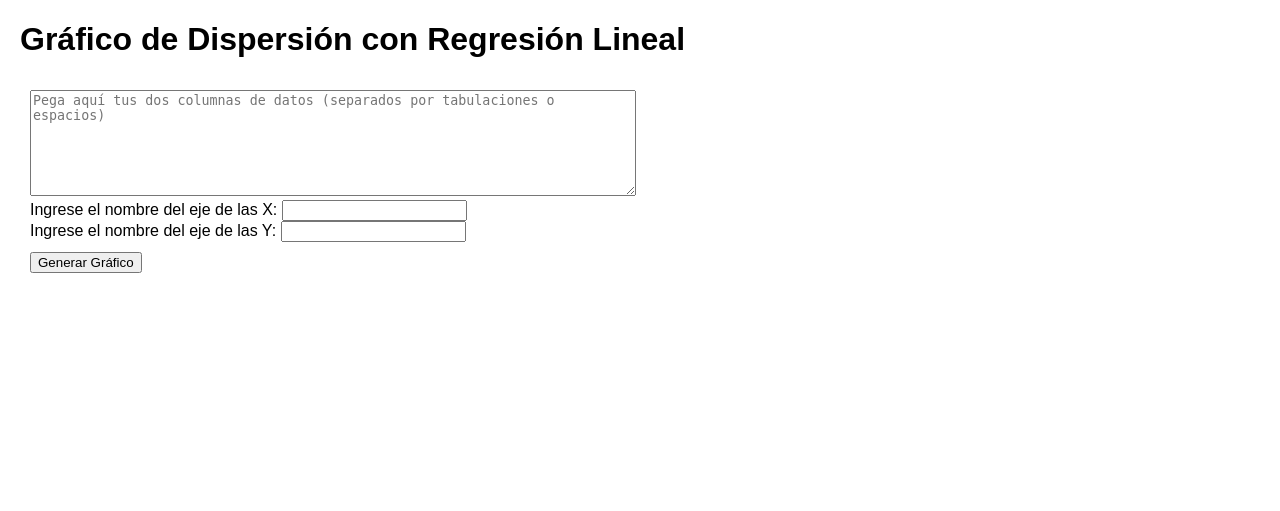
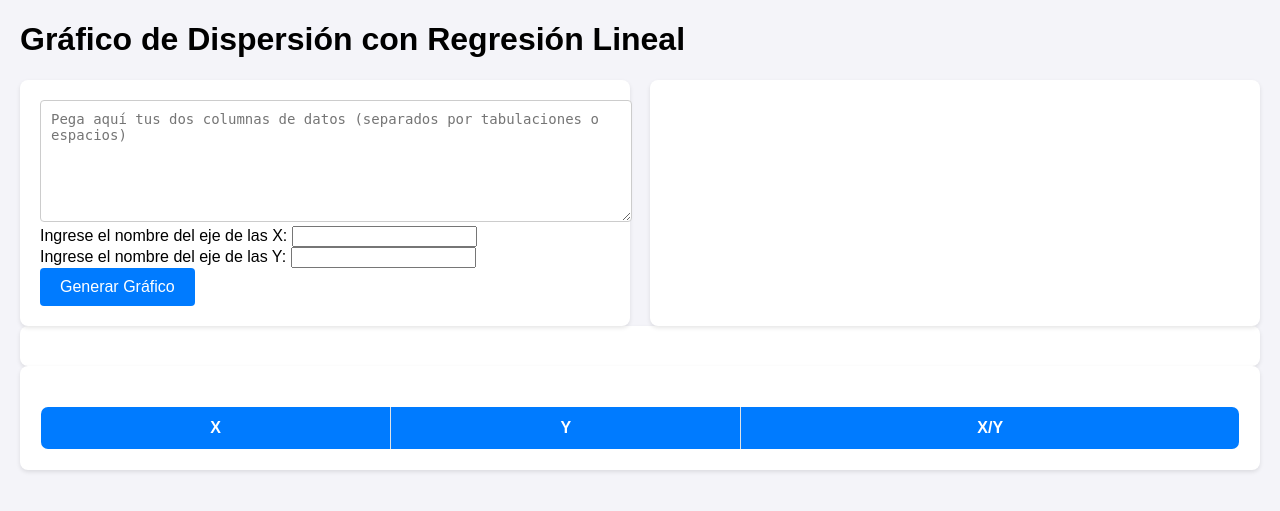
Before and after one commit to pauloccc1207/regresion, a Flask app: page / in a window 1280 px wide. Shown: the top 511 px of the page. Run offline with Flask 3, Linux system fonts and the light colour scheme; lists and menus that the app fills with data are empty; some libraries are stand-ins or nearby versions.

Commit message:
tercera actualización de regresión

```diff
--- a/app.py
+++ b/app.py
@@ -4,71 +4,65 @@ import numpy as np
 from sklearn.linear_model import LinearRegression
 from sklearn.metrics import r2_score, mean_squared_error
 
-def crear_app():
+app = Flask(__name__, static_folder='templates')
 
-    app = Flask(__name__, static_folder='templates')
+@app.route('/')
+def home():
+    return app.send_static_file('index.html')
 
-    @app.route('/')
-    def home():
-        return app.send_static_file('index.html')
+@app.route('/analyze', methods=['POST'])
+def analyze():
+    try:
+        data = request.json
+        x_values = np.array([float(x) for x in data['x']]).reshape(-1, 1)
+        y_values = np.array([float(y) for y in data['y']])
 
-    @app.route('/analyze', methods=['POST'])
-    def analyze():
-        try:
-            data = request.json
-            x_values = np.array([float(x) for x in data['x']]).reshape(-1, 1)
-            y_values = np.array([float(y) for y in data['y']])
+        # Realizar regresión lineal
+        model = LinearRegression()
+        model.fit(x_values, y_values)
 
-            # Realizar regresión lineal
-            model = LinearRegression()
-            model.fit(x_values, y_values)
+        # Calcular R² y RMSE
+        y_pred = model.predict(x_values)
+        r_squared = r2_score(y_values, y_pred)
+        mse = mean_squared_error(y_values, y_pred)
+        rmse = np.sqrt(mse)
 
-            # Calcular R² y RMSE
-            y_pred = model.predict(x_values)
-            r_squared = r2_score(y_values, y_pred)
-            mse = mean_squared_error(y_values, y_pred)
-            rmse = np.sqrt(mse)
+        # Calcular puntos para la línea de regresión
+        x_line = np.array([min(x_values), max(x_values)]).reshape(-1, 1)
+        y_line = model.predict(x_line)
 
-            # Calcular puntos para la línea de regresión
-            x_line = np.array([min(x_values), max(x_values)]).reshape(-1, 1)
-            y_line = model.predict(x_line)
-
-            # Calcular estadísticas
-            def calculate_stats(values):
-                return {
-                    'mean': np.mean(values),
-                    'std': np.std(values),
-                    'range': np.ptp(values),
-                    'q1': np.percentile(values, 25),
-                    'median': np.median(values),
-                    'q3': np.percentile(values, 75)
-                }
-
-            stats = {
-                'x': calculate_stats(x_values.flatten()),
-                'y': calculate_stats(y_values)
+        # Calcular estadísticas
+        def calculate_stats(values):
+            return {
+                'mean': np.mean(values),
+                'std': np.std(values),
+                'range': np.ptp(values),
+                'q1': np.percentile(values, 25),
+                'median': np.median(values),
+                'q3': np.percentile(values, 75)
             }
 
-            return jsonify({
-                'slope': float(model.coef_[0]),
-                'intercept': float(model.intercept_),
-                'r_squared': float(r_squared),
-                'mse': float(mse),
-                'rmse': float(rmse),
-                'regression_line': {
-                    'x': x_line.flatten().tolist(),
-                    'y': y_line.tolist()
-                },
-                'stats': stats,
-                'x': x_values.flatten().tolist(),
-                'y': y_values.tolist()
-            })
-        except Exception as e:
-            return jsonify({'error': str(e)}), 400
-    return app
+        stats = {
+            'x': calculate_stats(x_values.flatten()),
+            'y': calculate_stats(y_values)
+        }
+
+        return jsonify({
+            'slope': float(model.coef_[0]),
+            'intercept': float(model.intercept_),
+            'r_squared': float(r_squared),
+            'mse': float(mse),
+            'rmse': float(rmse),
+            'regression_line': {
+                'x': x_line.flatten().tolist(),
+                'y': y_line.tolist()
+            },
+            'stats': stats,
+            'x': x_values.flatten().tolist(),
+            'y': y_values.tolist()
+        })
+    except Exception as e:
+        return jsonify({'error': str(e)}), 400
 
 if __name__ == '__main__':
-
-    app = crear_app()
-
     app.run(debug=True)
--- a/templates/index.html
+++ b/templates/index.html
@@ -7,29 +7,73 @@
     <script src="https://cdn.plot.ly/plotly-latest.min.js"></script>
     <style>
         body {
-            font-family: Arial, sans-serif;
+            font-family: 'Arial', sans-serif;
             margin: 20px;
+            background-color: #f4f4f9;
         }
         .container {
             display: flex;
             flex-wrap: wrap;
+            gap: 20px;
+        }
+        .quadrant, .quadrant-full {
+            background-color: #fff;
+            border-radius: 8px;
+            box-shadow: 0 2px 4px rgba(0, 0, 0, 0.1);
+            padding: 20px;
+            box-sizing: border-box;
         }
         .quadrant {
             flex: 1;
-            padding: 10px;
-            box-sizing: border-box;
         }
         .quadrant-full {
             flex: 2;
-            padding: 10px;
-            box-sizing: border-box;
         }
         textarea {
             width: 100%;
             height: 100px;
+            border: 1px solid #ccc;
+            border-radius: 4px;
+            padding: 10px;
+            font-size: 14px;
         }
         button {
+            background-color: #007bff;
+            color: #fff;
+            border: none;
+            border-radius: 4px;
+            padding: 10px 20px;
+            font-size: 16px;
+            cursor: pointer;
+            transition: background-color 0.3s ease;
+        }
+        button:hover {
+            background-color: #0056b3;
+        }
+        .result-card {
+            background-color: #e9ecef;
+            border-radius: 8px;
+            padding: 15px;
             margin-top: 10px;
+        }
+        table {
+            width: 100%;
+            border-collapse: collapse;
+            margin-top: 20px;
+            background-color: #fff;
+            border-radius: 8px;
+            overflow: hidden;
+        }
+        table, th, td {
+            border: 1px solid #dee2e6;
+        }
+        th, td {
+            padding: 12px;
+            text-align: center;
+        }
+        th {
+            background-color: #007bff;
+            color: #fff;
         }
     </style>
 </head>
@@ -55,6 +99,20 @@
     </div>
     <div class="quadrant-full">
         <div id="grafico"></div>
+    </div>
+    <div class="quadrant-full">
+        <table id="dataTable">
+            <thead>
+                <tr>
+                    <th>X</th>
+                    <th>Y</th>
+                    <th>X/Y</th>
+                </tr>
+            </thead>
+            <tbody>
+                <!-- Rows will be added here by JavaScript -->
+            </tbody>
+        </table>
     </div>
 
     <script>
@@ -100,10 +158,13 @@
                 Plotly.newPlot('grafico', [trace1, trace2], layout);
 
                 document.getElementById('resultados').innerHTML = `
+                    <div class="result-card">
                         <p>Ecuación de la regresión: y = ${data.slope.toFixed(2)}x + ${data.intercept.toFixed(2)}</p>
                         <p>R²: ${data.r_squared.toFixed(2)}</p>
                         <p>Error cuadrático medio: ${data.mse.toFixed(2)}</p>
                         <p>RMSE (Raíz del error cuadrático medio): ${data.rmse.toFixed(2)}</p>
+                    </div>
+                    <div class="result-card">
                         <h3>Estadísticas de la primera columna:</h3>
                         <p>Media: ${data.stats.x.mean.toFixed(2)}</p>
                         <p>Desviación estándar: ${data.stats.x.std.toFixed(2)}</p>
@@ -111,6 +172,8 @@
                         <p>Quartil 1: ${data.stats.x.q1.toFixed(2)}</p>
                         <p>Mediana: ${data.stats.x.median.toFixed(2)}</p>
                         <p>Quartil 3: ${data.stats.x.q3.toFixed(2)}</p>
+                    </div>
+                    <div class="result-card">
                         <h3>Estadísticas de la segunda columna:</h3>
                         <p>Media: ${data.stats.y.mean.toFixed(2)}</p>
                         <p>Desviación estándar: ${data.stats.y.std.toFixed(2)}</p>
@@ -118,7 +181,20 @@
                         <p>Quartil 1: ${data.stats.y.q1.toFixed(2)}</p>
                         <p>Mediana: ${data.stats.y.median.toFixed(2)}</p>
                         <p>Quartil 3: ${data.stats.y.q3.toFixed(2)}</p>
+                    </div>
                 `;
+
+                const tableBody = document.getElementById('dataTable').getElementsByTagName('tbody')[0];
+                tableBody.innerHTML = ''; // Clear existing rows
+                for (let i = 0; i < data.x.length; i++) {
+                    const row = tableBody.insertRow();
+                    const cellX = row.insertCell(0);
+                    const cellY = row.insertCell(1);
+                    const cellXY = row.insertCell(2);
+                    cellX.textContent = parseFloat(data.x[i]).toFixed(4);
+                    cellY.textContent = parseFloat(data.y[i]).toFixed(4);
+                    cellXY.textContent = (parseFloat(data.x[i]) / parseFloat(data.y[i])).toFixed(4);
+                }
             });
         }
     </script>
```
Lines whose indentation alone changed are shown as unchanged.
